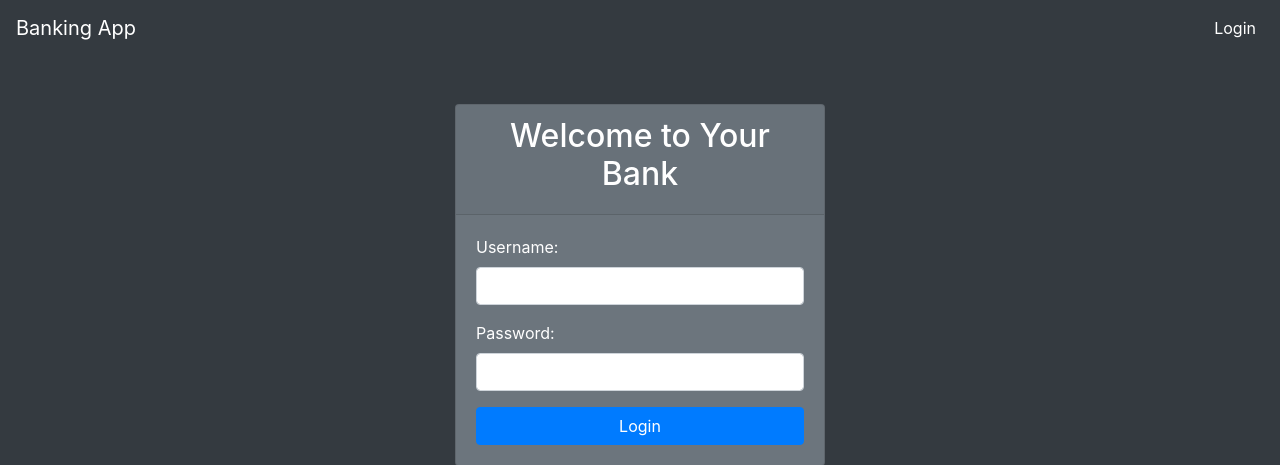
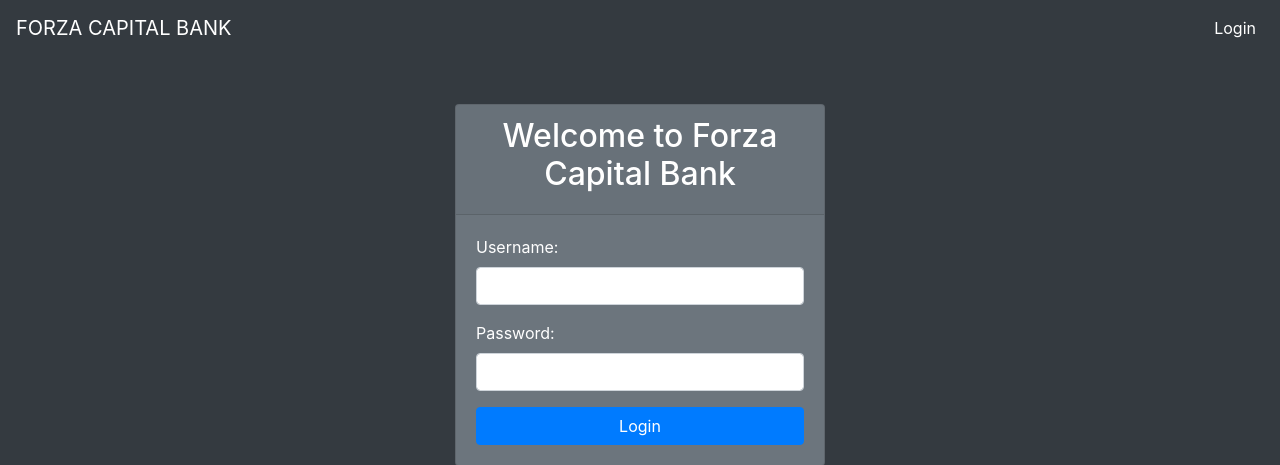
Before and after one commit to forza-dc/Banking-Webapp, a Python web app: template app/templates/home.html in a window 1280 px wide. Shown: the top 465 px of the page. Run offline with Jinja, Linux system fonts and the light colour scheme; the template is opened without the code that fills it, so the values that code supplies are empty; some libraries are stand-ins or nearby versions.

Commit message:
Initial commit

```diff
--- a/app/templates/home.html
+++ b/app/templates/home.html
@@ -3,11 +3,11 @@
 <head>
   <meta charset="UTF-8">
   <meta name="viewport" content="width=device-width, initial-scale=1.0">
-  <title>Banking App</title>
+  <title>Forza Capital Bank</title>
   <link rel="stylesheet" href="https://stackpath.bootstrapcdn.com/bootstrap/4.5.2/css/bootstrap.min.css">
   <link rel="stylesheet" href="styles.css"> </head>
 <body class="bg-dark text-light"> <nav class="navbar navbar-expand-lg navbar-dark bg-dark">
-    <a class="navbar-brand" href="#">Banking App</a>
+    <a class="navbar-brand" href="#">FORZA CAPITAL BANK</a>
     <button class="navbar-toggler" type="button" data-toggle="collapse" data-target="#navbarNav" aria-controls="navbarNav" aria-expanded="false" aria-label="Toggle navigation">
       <span class="navbar-toggler-icon"></span>
     </button>
@@ -24,7 +24,7 @@
     <div class="row">
       <div class="col-md-6 offset-md-3">
         <div class="card bg-secondary text-white"> <div class="card-header">
-            <h2 class="text-center">Welcome to Your Bank</h2>
+            <h2 class="text-center">Welcome to Forza Capital Bank</h2>
           </div>
           <div class="card-body">
             <form>
```
